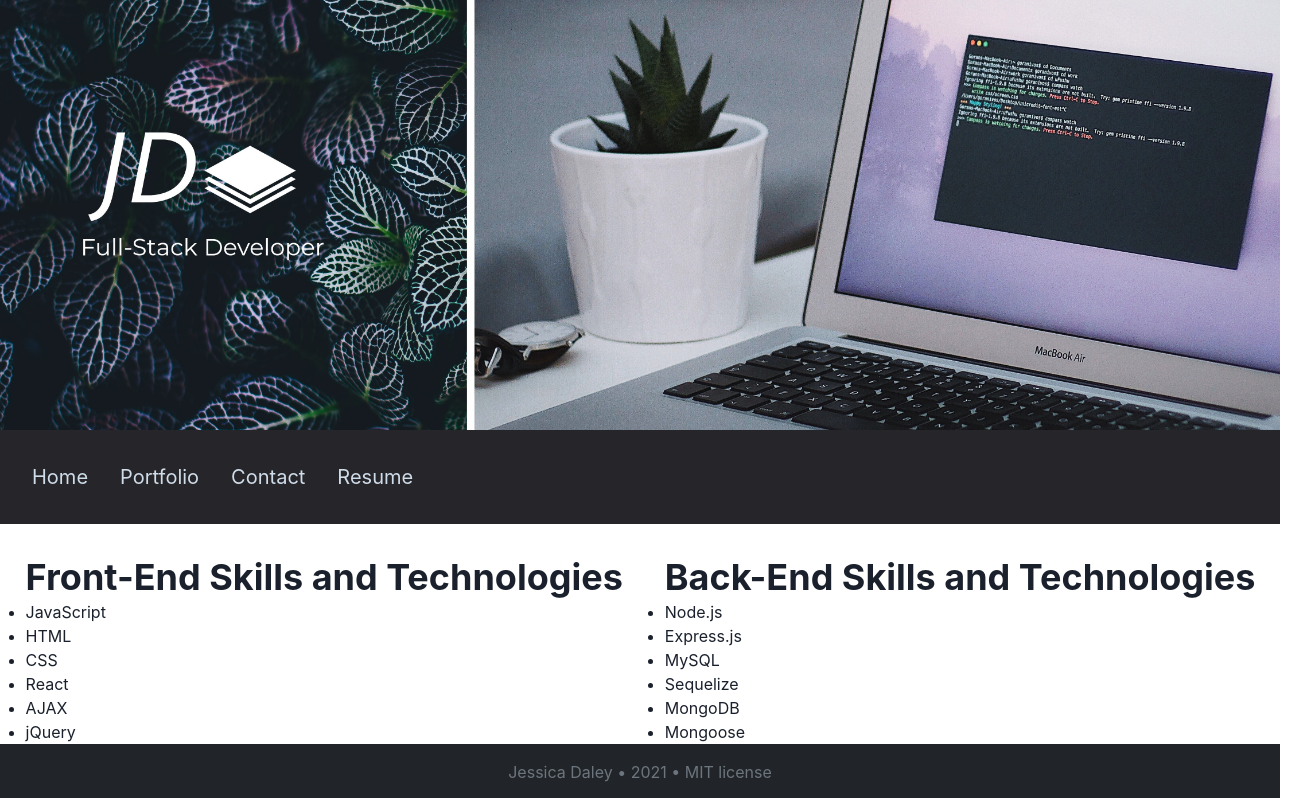
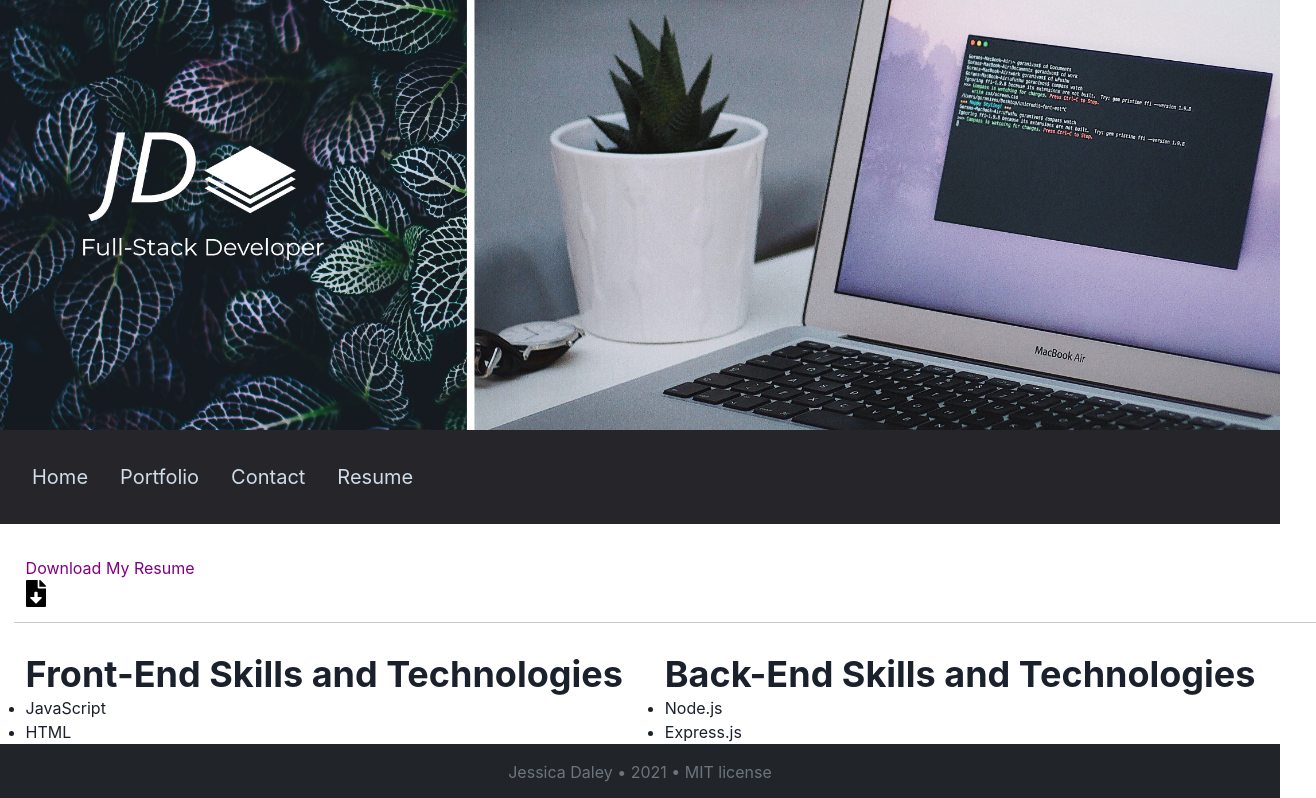
Before and after one commit to JessicaLDaley/my-portfolio, a React (Create React App) app: page /Resume in a window 1280 px wide. Shown: the top 798 px of the page, 1316 px wide, since content can reach past the window. Built offline with nearby package versions, Linux system fonts and the light colour scheme.

Commit message:
added resume download

```diff
--- a/src/components/pages/Home.js
+++ b/src/components/pages/Home.js
@@ -12,11 +12,13 @@ function Home() {
             <p>
 					My name is Jessica Daley.
                     <br/>
-                    I'm a visual artist with experience in a wide range of mediums, including drawing, oil painting,
-					sculpture, photography and most recently, web development.
+                    I'm a full-stack bootcamp grad from Uconn's School of Engineering, as well as
+                    a visual artist with experience in a wide range of mediums.
+					My artistic background brings an insightful eye to the visual and physical flow of front-end applications.
+                    I'm a dedicated problem solver with a love for learning and
+                    a passion for creating efficient, intuitive and beautiful user interfaces.
 
-                    I graduated from Uconn's School of Engineering Coding Bootcamp and I'm excited to build my
-					career as a developer.
+
 				</p>
         </div>
         </div>
--- a/src/components/pages/Resume.js
+++ b/src/components/pages/Resume.js
@@ -1,14 +1,18 @@
 import React from 'react';
 import github_icon from "../images/github_icon.svg";
+import downloadResume from "../images/downloadResume.svg";
 import { Heading, Text } from '@chakra-ui/react';
 import "../styles.css";
+import resumeDoc from "../images/Resume Jessica Daley.docx";
 
 function Resume() {
     return (
         <div className="moreLeft row">
-
+ <a className="resumeLink" href={resumeDoc} target="_blank"  rel="noreferrer"><p>Download My Resume</p><img width="20rem" className="downloadResume" src={ downloadResume } alt="download icon"/>
+            </a>
+            <hr/>
             <div className="col-md">
-                <Heading>
+                <Heading className="pt">
                     <h3 fontSize={"2xl"}>Front-End Skills and Technologies</h3>
                 </Heading>
                 <Text className="languages">
@@ -25,14 +29,12 @@ function Resume() {
                         <li>Chakra UI</li>
                         <li>Adobe Photoshop</li>
                         <li>GIMP</li>
-                        <div>
-            <a href="https://github.com/JessicaLDaley" target="_blank" rel="noreferrer"><img className="contactImg" src={ github_icon } alt="github icon" /></a>
-            </div>
+
                     </ul>
                 </Text>
             </div>
             <div className="col-md">
-                <Heading>
+                <Heading className="pt">
                     <h3 fontSize={"2xl"}>Back-End Skills and Technologies</h3>
                 </Heading>
                 <Text>
--- a/src/components/styles.css
+++ b/src/components/styles.css
@@ -59,7 +59,19 @@ a {
 
 
 }
+.downloadResume{
+ padding-bottom:15px;
 
+
+}
+.resumeLink p{
+    color: purple;
+
+
+}
+.pt{
+    margin-top:30px;
+}
 
   .btn {
       margin: 1%;
```
Also changed, not shown: src/components/images/downloadResume.svg (added), 16 other files (tests, documents, lock files or other folders).
